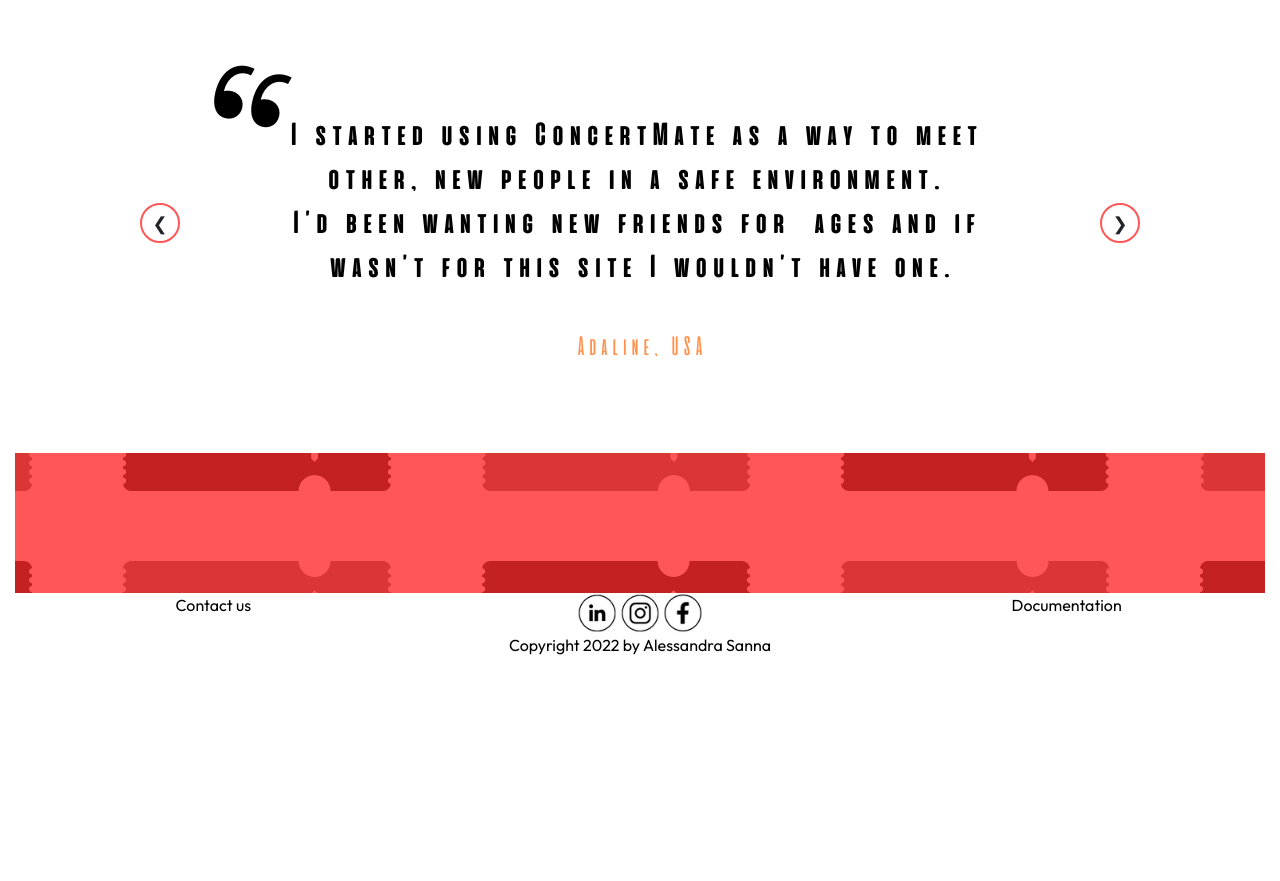
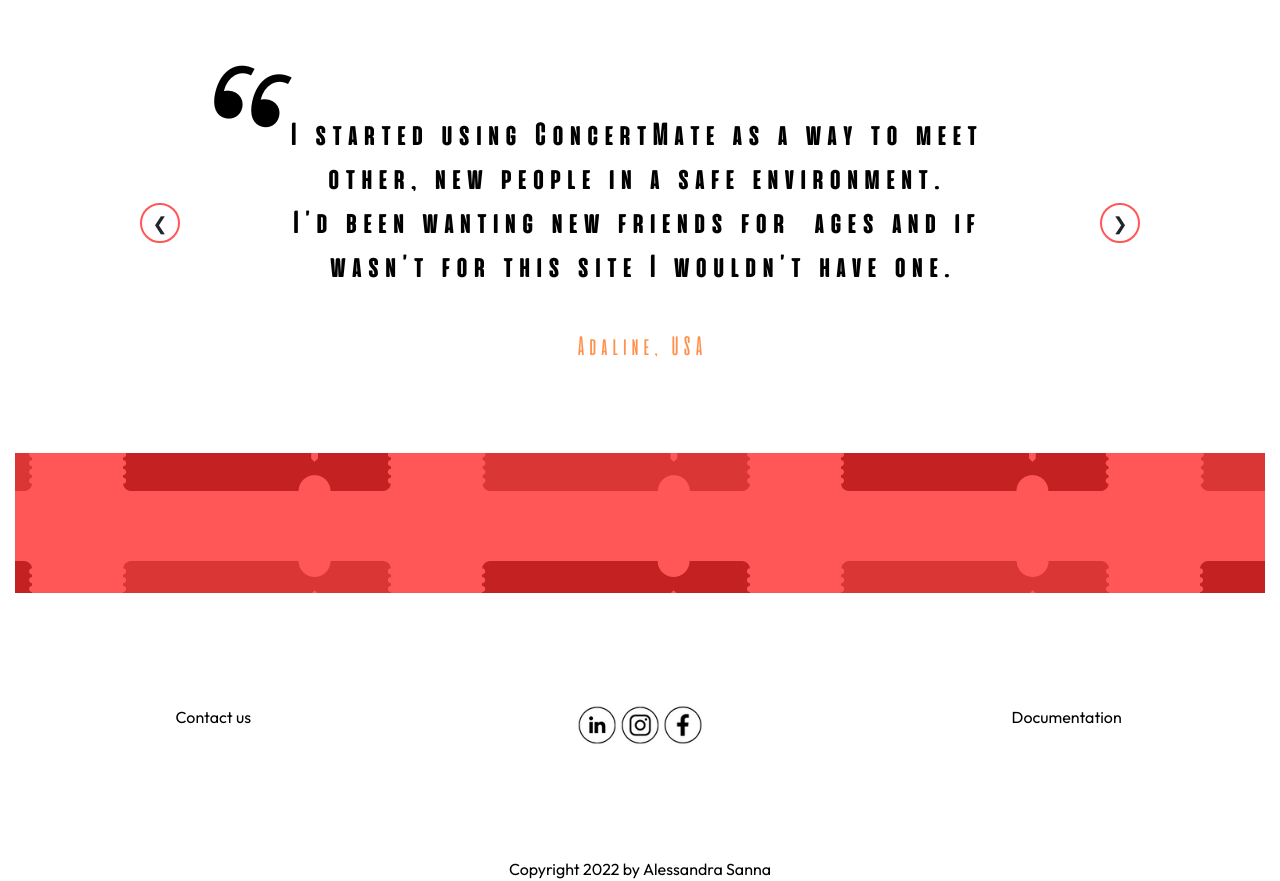
Before and after one commit to AlessandraSanna/ConcertMate, a plain HTML site: page index.html in a window 1280 px wide. Shown: the part 1765-2646 px from the top of the page. Before the commit the page ends 2422 px from the top, so only its background shows below. Drawn offline with nearby package versions, Linux system fonts and the light colour scheme.

Commit message:
Update index.html

```diff
--- a/index.html
+++ b/index.html
@@ -295,15 +295,15 @@
   <!-- INIZIO FOOTER -->
   <footer>
     <section class="row">
-    	<section class="col-4" style="text-align: center;">
+    	<section class="col-4 titlepadding" style="text-align: center;">
             <a href="contacts.html" style="text-decoration: none; color: black; font-family: 'Outfit'; font-size: 16px; font-weight: 200;">Contact us</a>
         </section>
-        <section class="col-4" style="text-align: center;">
+        <section class="col-4 titlepadding" style="text-align: center;">
                 <a href="https://www.linkedin.com/" ><img style="max-width: 40px; height: 40px;" src="images/LI.png"/></a>
                 <a href="https://www.instagram.com/"><img style="max-width: 40px; height: 40px;" src="images/IG.png"/></a>
                 <a href="https://www.facebook.com/"><img style="max-width: 40px; height: 40px;" src="images/FB.png"/></a>
         </section>
-        <section class="col-4" style="text-align: center;">
+        <section class="col-4 titlepadding" style="text-align: center;">
                 <a href="doc.html" style="text-decoration: none; color: black; font-family: 'Outfit'; font-size: 16px; font-weight: 200;">Documentation</a>
         </section>
    </section>
```
